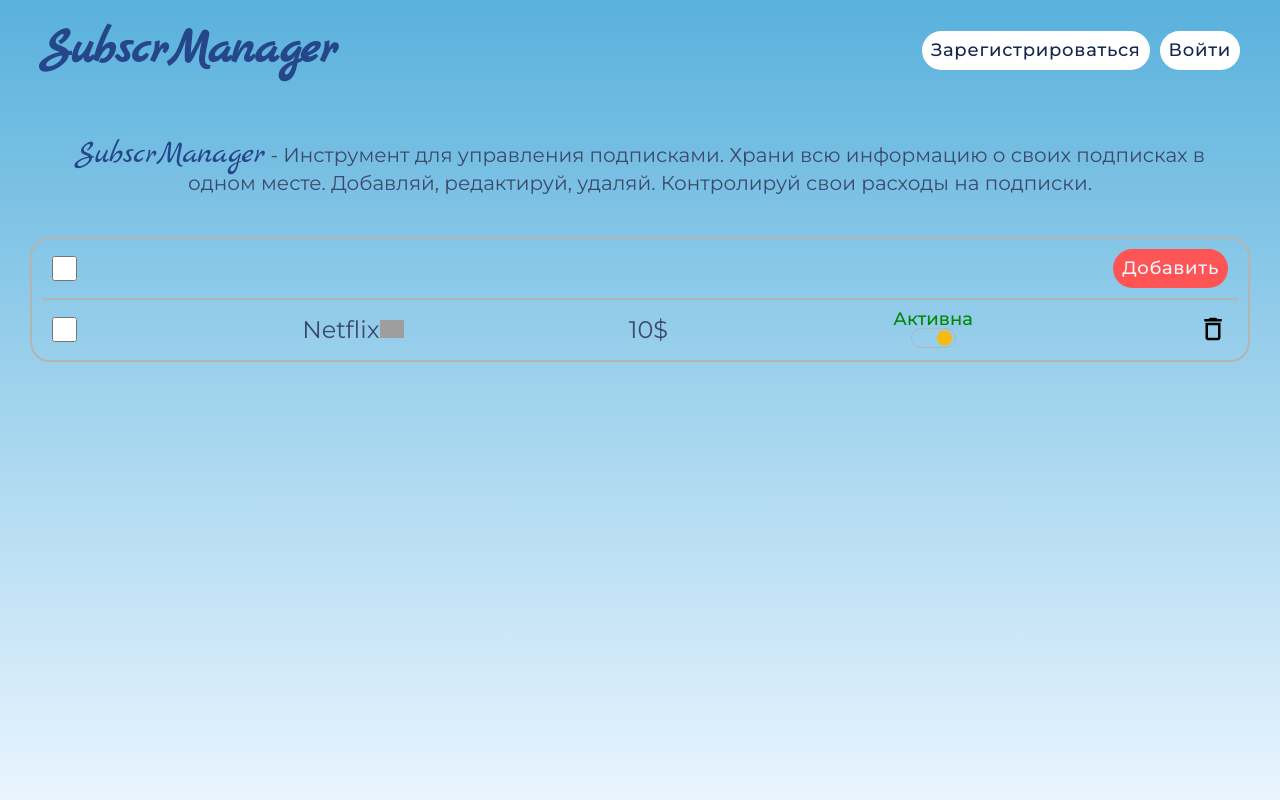
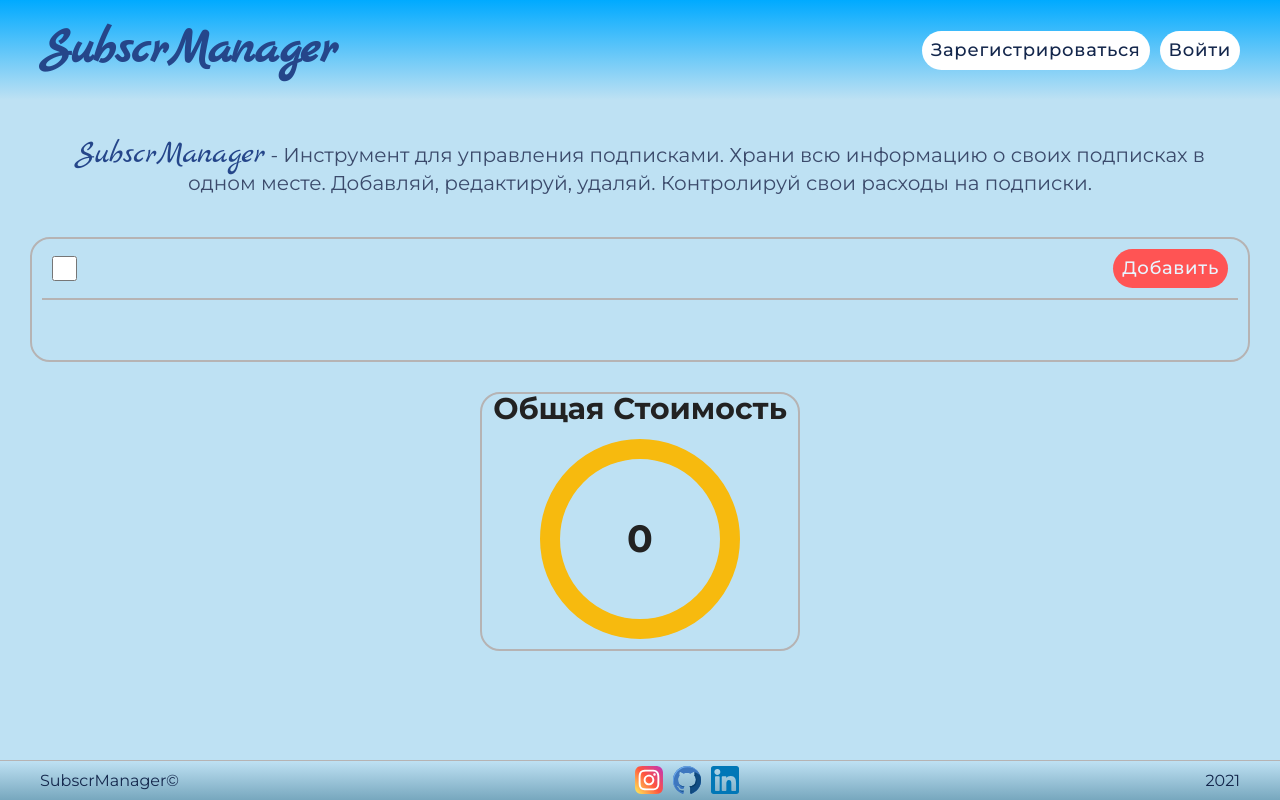
Before and after one commit to Nikitapil/SubscrManager, a website built with webpack: page src/index.html in a window 1280 px wide. Built offline with nearby package versions, Linux system fonts and the light colour scheme; grey boxes are pictures that could not be loaded.

Commit message:
add totalprice Item

```diff
--- a/src/index.html
+++ b/src/index.html
@@ -34,26 +34,28 @@
               </div>
               <div class="subscriptions__body">
                   <ul class="subscriptions__list">
-                      <li class="subscriptions__item">
-                          <input type="checkbox" class="subscriptions__checkbox subscriptions__checkbox_item">
-                          <div class="subscriptions__info">
-                              <h3 class="subscriptions__item-name">Netflix</h3>
-                              <a href="#" class="subscriptions__link"><img src="https://logo.clearbit.com/Netflix.com" alt=""></a>
-                          </div>
-                          <p class="subscriptions__item-price" value="10">10$</p>
-                          <div class="subscriptions__item-status subscr-status">
-                              <input checked type="checkbox" id="subscr-status__checkbox" class="subscr-status__checkbox">
-                              <p class="subscr-status__title">Активна</p>
-                              <label class="status-toggler" for="subscr-status__checkbox"><span></span></label>
-                          </div>
-                          <button class="subscriptions__item-del"></button>
-                      </li>
                   </ul>
               </div>
           </div>
       </section>
+      <section class="total">
+          <div class="container total__container">
+              <h3 class="total__title">Общая Стоимость</h3>
+              <p class="total__price">0</p>
+          </div>
+      </section>
   </main>
-  <footer class="footer"></footer>
+  <footer class="footer">
+    <div class="container footer__container">
+        <p>SubscrManager&copy;</p>
+        <div class="footer__social">
+            <a href="https://www.instagram.com/" target="_blank" class="footer__social-item footer__instagram"></a>
+            <a href="https://github.com/Nikitapil" target="_blank" class="footer__github footer__social-item"></a>
+            <a href="https://linkedin.com" target="_blank" class="footer__linkedin footer__social-item"></a>
+        </div>
+        <p class="footer__year">2021</p>
+    </div>
+  </footer>
   <div class="modals hidden">
       <div class="addmodal hidden">
           <h2 class="addmodal__title">Добавление подписки</h2>
--- a/src/js/index.js
+++ b/src/js/index.js
@@ -11,6 +11,30 @@ const uid = () => {
     const tail = Math.random().toString(36).substr(2)
     return head+tail
 }
+const counter = () => {
+    const totalPrice = document.querySelector('.total__price')
+    const allSubscrs = document.querySelectorAll('.subscriptions__item')
+    if (allSubscrs.length) {
+       let total =  Array.from(Array.from(allSubscrs).filter((item)=> item.querySelector('.subscr-status__checkbox').checked)).map((item)=> item.querySelector('.subscriptions__item-price').dataset.value)
+       if (total.length) {
+       totalPrice.textContent = total.reduce((prev, curr)=> +prev + +curr) + '$'
+       }
+       else {
+        totalPrice.textContent = '0'
+       }
+    }
+    else {
+        totalPrice.textContent = 0
+    }
+}
+const setLocaleStorage = () => {
+    localStorage.setItem('subscrlist', subscrList.innerHTML)
+}
+window.onload = counter
+if (localStorage.getItem('subscrlist')) {
+    subscrList.innerHTML = localStorage.getItem('subscrlist')
+}
+
 document.addEventListener('click', (e)=> {
     let targetEl = e.target
     if (targetEl.closest('.subscriptions__add-btn')) {
@@ -32,7 +56,7 @@ document.addEventListener('click', (e)=> {
             <h3 class="subscriptions__item-name">${titleInput.value}</h3>
             ${siteInput.value ? `<a target="_blank" href="https://${siteInput.value}" class="subscriptions__link"><img src="https://logo.clearbit.com/${siteInput.value}" alt="${siteInput.value}"></a>`: ''}
         </div>
-        <p class="subscriptions__item-price" value="${priceInput.value}">${priceInput.value}$</p>
+        <p class="subscriptions__item-price" data-value="${priceInput.value}">${priceInput.value}$</p>
         <div class="subscriptions__item-status subscr-status">
             <input checked type="checkbox" id="${id}" class="subscr-status__checkbox">
             <p class="subscr-status__title">Активна</p>
@@ -40,6 +64,8 @@ document.addEventListener('click', (e)=> {
         </div>
         <button class="subscriptions__item-del"></button>`
         subscrList.append(newSubscr)
+        counter()
+        setLocaleStorage()
         showModal(addModal)
         titleInput.value = ''
         siteInput.value = ''
@@ -55,10 +81,14 @@ document.addEventListener('click', (e)=> {
     }
     if (targetEl.closest('.subscriptions__item-del')) {
         targetEl.closest('.subscriptions__item').remove()
+        counter()
+        setLocaleStorage()
     }
     if (targetEl.closest('.subscriptions__dellAll')) {
         const checkBoxes = document.querySelectorAll('.subscriptions__checkbox_item')
         Array.from(checkBoxes).filter((item)=> item.checked).forEach((item)=> item.closest('.subscriptions__item').remove())
+        counter()
+        setLocaleStorage()
     }
 })
 document.addEventListener('change', (e) => {
@@ -66,6 +96,8 @@ document.addEventListener('change', (e) => {
     if (targetEl.closest('.subscr-status__checkbox')) {
     let status = targetEl.checked ? 'Активна' : 'Не активна'
     targetEl.nextElementSibling.textContent = status
+    counter()
+    setLocaleStorage()
     }
     if (targetEl.closest('.subscriptions__checkbox_all')) {
         const checkBoxes = document.querySelectorAll('.subscriptions__checkbox_item')
--- a/src/style/style.scss
+++ b/src/style/style.scss
@@ -14,12 +14,12 @@ body {
   display: flex;
   flex-direction: column;
   font-family: "Montserrat", sans-serif;
-  background: linear-gradient(180deg, rgba(255, 255, 255, 0) 0%, #e9f5ff 100%),
-    rgba(19, 145, 206, 0.7);
+  background: #bee1f3
 }
 
 .main {
   flex: 1 1 auto;
+  padding-bottom: 15px;
 }
 .container {
   max-width: 1220px;
@@ -30,6 +30,7 @@ body {
   min-height: 100px;
   display: flex;
   align-items: center;
+  background: linear-gradient(to bottom, #00aaff, #bee1f3);
 }
 .header__container {
   width: 100%;
@@ -291,3 +292,67 @@ body {
   border-radius: 15px;
   animation: 0.5s openerY;
 }
+.total__container {
+  margin-top: 30px;
+  max-width: 320px;
+  border: 2px solid #b6b3b3;
+  border-radius: 20px;
+  display: flex;
+  flex-direction: column;
+  align-items: center;
+}
+.total__title {
+  font-size: 30px;
+  font-weight: 700;
+  user-select: none;
+  text-align: center;
+  margin-bottom: 15px;
+}
+.total__price {
+  width: 200px;
+  height: 200px;
+  display: flex;
+  justify-content: center;
+  align-items: center;
+  border: 20px solid #f7ba0e;
+  margin-bottom: 10px;
+  border-radius: 50%;
+  font-size: 38px;
+  font-weight: 700;
+}
+.footer {
+  min-height: 40px;
+  background: linear-gradient(to top, #77a7be, #bee1f3);
+  display: flex;
+  justify-content: space-between;
+  align-items: center;
+  border-top: 1px solid #b6b3b3;
+}
+.footer__container {
+  width: 100%;
+  display: flex;
+  justify-content: space-between;
+  align-items: center;
+  color: #14274c;
+}
+.footer__social {
+  display: flex;
+}
+.footer__social-item {
+  width: 28px;
+  height: 30px;
+  display: block;
+  margin-right: 10px;
+}
+.footer__instagram {
+  background: url(../img/instagramicon.svg) no-repeat;
+  background-size: contain;
+}
+.footer__github {
+  background: url(../img/github.svg) no-repeat;
+  background-size: contain;
+}
+.footer__linkedin {
+  background: url(../img/linkedin.svg) no-repeat;
+  background-size: contain;
+}
```
Also changed, not shown: src/img/github.svg (added), src/img/instagramicon.svg (added), src/img/linkedin.svg (added).
